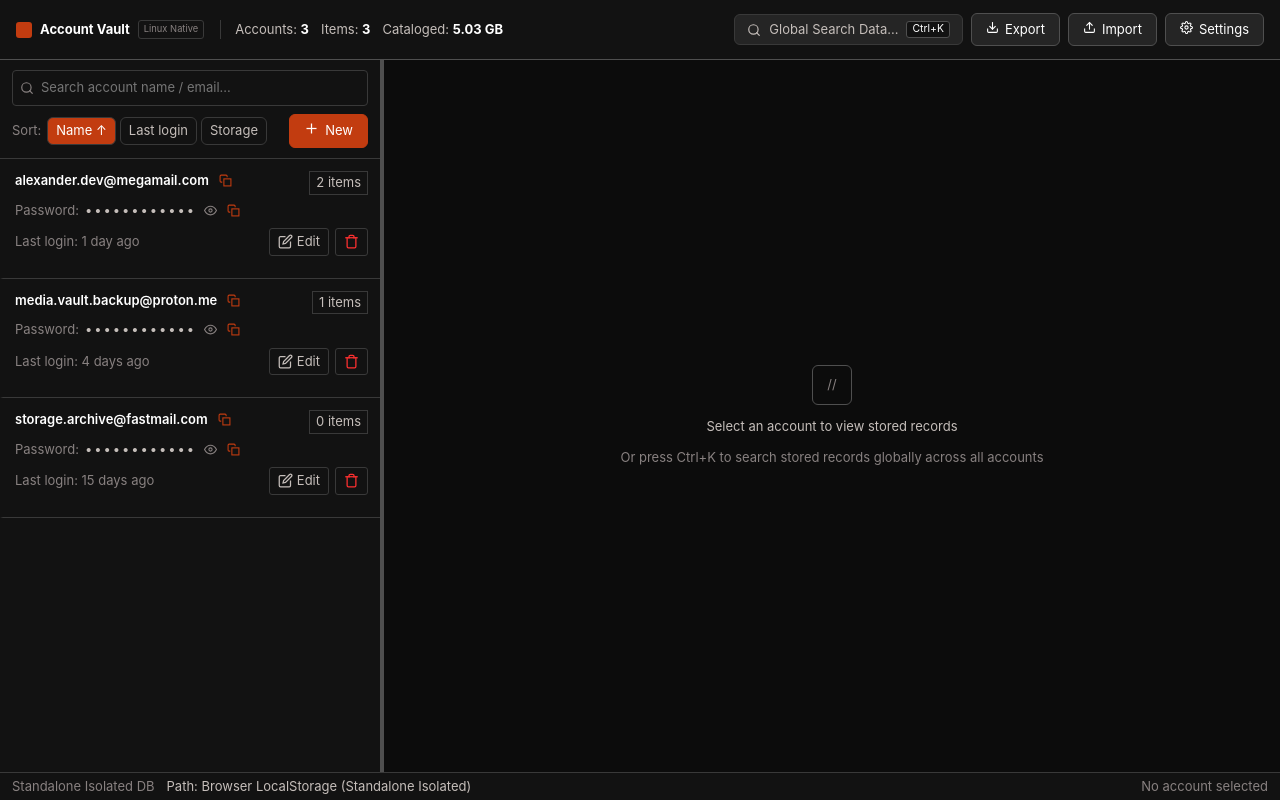
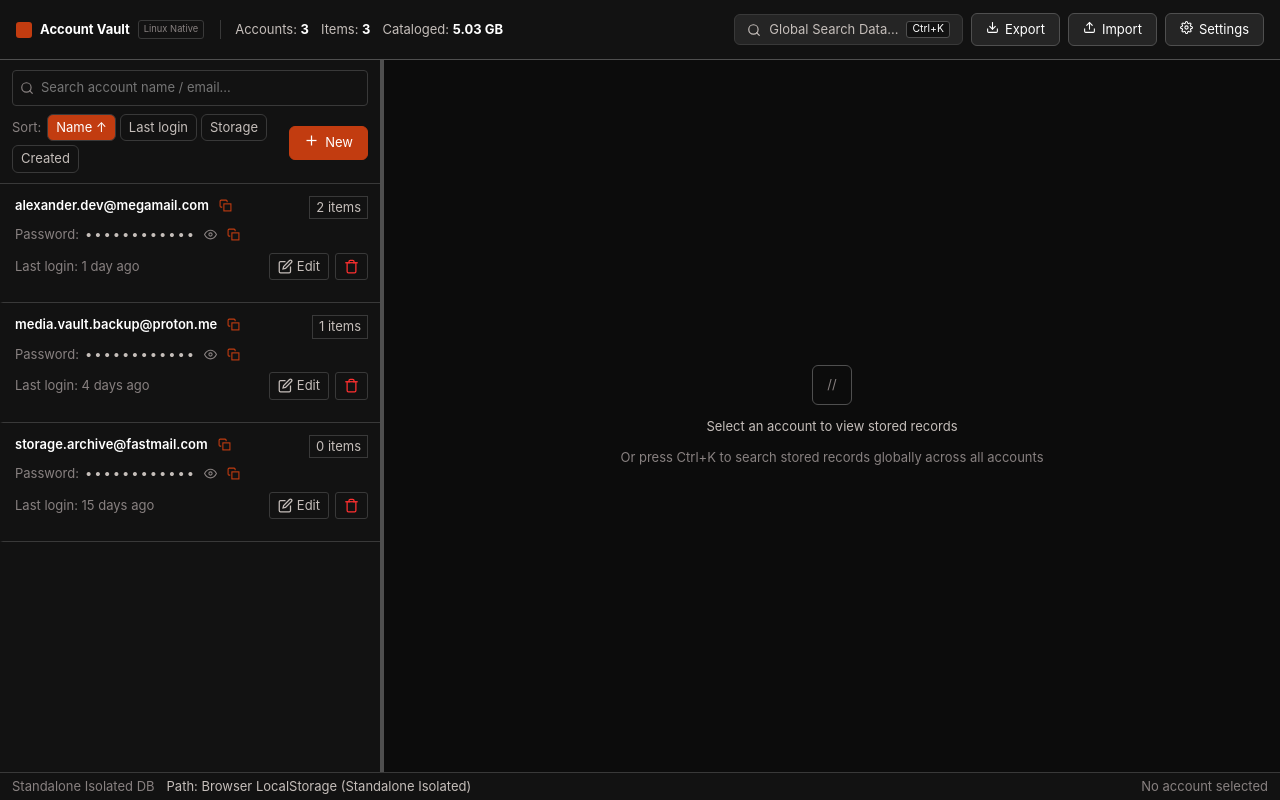
Before and after one commit to codewiththura/PikVault-Desktop, a React (Vite) app: page / in a window 1280 px wide. Built offline with nearby package versions, Linux system fonts and the light colour scheme.

Commit message:
feat: add created date sorting option to account ledger with supporting types and unit tests

```diff
--- a/electron/types.ts
+++ b/electron/types.ts
@@ -27,7 +27,7 @@ export interface Account {
   itemCount?: number;
 }
 
-export type AccountSortField = 'name' | 'lastLogin' | 'storageRemain';
+export type AccountSortField = 'name' | 'lastLogin' | 'storageRemain' | 'createdAt';
 export type SortDirection = 'asc' | 'desc';
 
 export interface AccountSortConfig {
--- a/shared/types.ts
+++ b/shared/types.ts
@@ -30,7 +30,7 @@ export interface Account {
   itemCount?: number;
 }
 
-export type AccountSortField = 'name' | 'lastLogin' | 'storageRemain';
+export type AccountSortField = 'name' | 'lastLogin' | 'storageRemain' | 'createdAt';
 export type SortDirection = 'asc' | 'desc';
 
 export interface AccountSortConfig {
--- a/src/components/accounts/AccountSortBar.tsx
+++ b/src/components/accounts/AccountSortBar.tsx
@@ -65,7 +65,7 @@ export const AccountSortBar: React.FC<AccountSortBarProps> = ({
           display: "flex",
           alignItems: "center",
           justifyContent: "space-between",
-          flexWrap: "wrap",
+          flexWrap: "nowrap",
           gap: "4px",
         }}
       >
@@ -142,6 +142,28 @@ export const AccountSortBar: React.FC<AccountSortBarProps> = ({
           >
             {getSortLabel("storageRemain", "Storage")}
           </button>
+
+          <button
+            onClick={() => setSorting("createdAt")}
+            style={{
+              padding: "3px 8px",
+              background:
+                sortField === "createdAt"
+                  ? "var(--accent-white)"
+                  : "transparent",
+              color:
+                sortField === "createdAt"
+                  ? "var(--accent-black)"
+                  : "var(--text-secondary)",
+              border: "1px solid var(--border-subtle)",
+              borderRadius: "var(--radius-md)",
+              textWrap: "nowrap",
+              cursor: "pointer",
+            }}
+            title="Sort by Created Date"
+          >
+            {getSortLabel("createdAt", "Created")}
+          </button>
         </div>
 
         <Button
--- a/src/context/AppContext.tsx
+++ b/src/context/AppContext.tsx
@@ -315,6 +315,10 @@ export const AppProvider: React.FC<{ children: React.ReactNode }> = ({ children
         const remA = a.remainingGB ?? 6;
         const remB = b.remainingGB ?? 6;
         comparison = remA - remB;
+      } else if (sortField === 'createdAt') {
+        const timeA = new Date(a.createdAt || 0).getTime();
+        const timeB = new Date(b.createdAt || 0).getTime();
+        comparison = timeA - timeB;
       }
       return sortDirection === 'asc' ? comparison : -comparison;
     });
```
Also changed, not shown: 2 other files (tests, documents, lock files or other folders).
